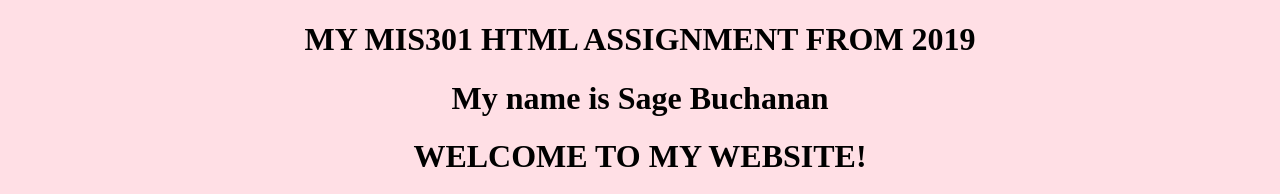
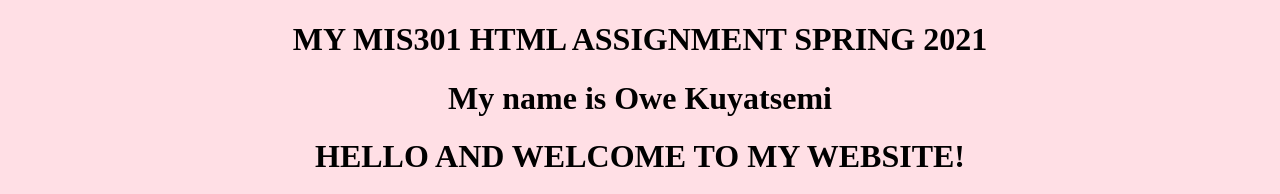
Before and after one commit to owekuyatsemi/owekuyatsemi.github.io, a plain HTML site: page index.html in a window 1280 px wide. Shown: the top 194 px of the page. Drawn offline with Linux system fonts and the light colour scheme.

Commit message:
Update index.html

```diff
--- a/index.html
+++ b/index.html
@@ -1,10 +1,10 @@
 <!DOCTYPE html>
 <html>
-  <h1 style="text-align:center;">MY MIS301 HTML ASSIGNMENT FROM 2019</h1>
-  <h1 style="text-align:center;font-family:signpainter;">My name is Sage Buchanan </h1>
-  <h1 style="text-align:center;font-family:heiti sc;">WELCOME TO MY WEBSITE! </h2>
+  <h1 style="text-align:center;">MY MIS301 HTML ASSIGNMENT SPRING 2021</h1>
+  <h1 style="text-align:center;font-family:signpainter;">My name is Owe Kuyatsemi </h1>
+  <h1 style="text-align:center;font-family:heiti sc;">HELLO AND WELCOME TO MY WEBSITE! </h2>
 
-<center><img src="colorado.JPG" width="400" height="266"><img src="This-Is-Me.JPG" width="400" height"266"><img src="chicago.JPG" width="400" height="266" />
+<center><img src="inches1.jpeg" width="400" height="266"><img src="Canoe1.JPEG" width="400" height"266"><img src="snoww1.jpeg" width="400" height="266" />
 
 <b><h1 style="text-align:center;font-family:signpainter;font-style:bold;> align="center"> ABOUT ME </h1>
 <p style ="text-align:center;font-family:heiti sc;font-size:16px;font-style:italic">
```
